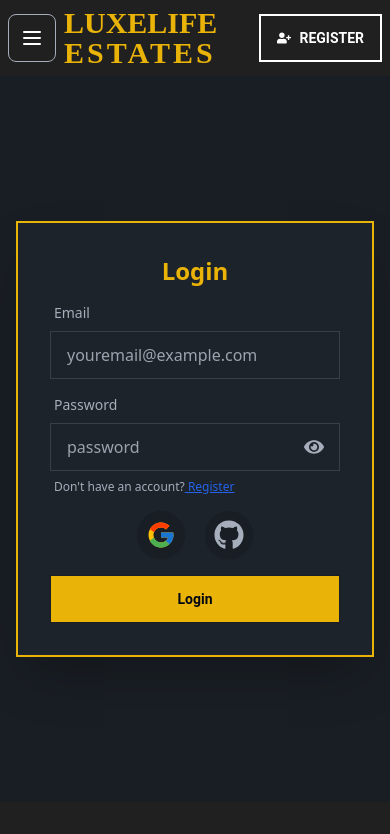
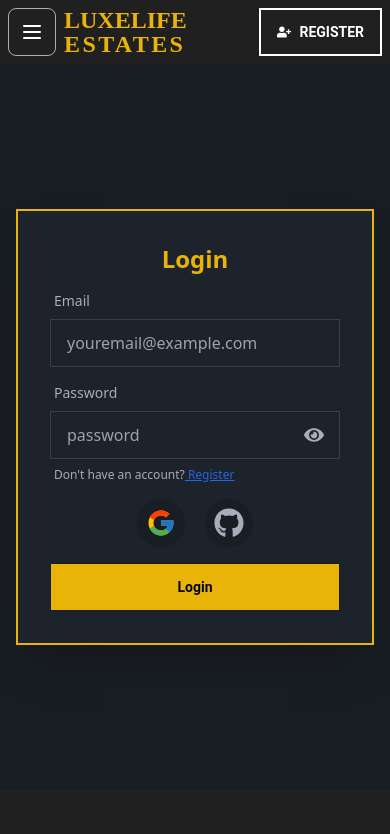
Before and after one commit to AdibHoque/PH-Assignment-9, a React (Vite) app: page /login in a window 390 px wide. Shown: the top 834 px of the page. Built offline with nearby package versions, Linux system fonts and the light colour scheme; no server answers.

Commit message:
Fixed Avatar overflow and animate.css causing problem to details-summary of navbar menu

```diff
--- a/src/components/Navbar.jsx
+++ b/src/components/Navbar.jsx
@@ -40,13 +40,13 @@ export default function NavBar() {
   );
   return (
     <div className="navbar bg-[#202020] lg:px-24 h-full ">
-      <div className="navbar-start animate__animated animate__fadeInRight">
+      <div className="navbar-start">
         <details className="dropdown">
           <summary
             tabIndex={0}
             role="button"
             onClick={() => setNavToggle(!navToggle)}
-            className="p-2 mr-2 btn btn-square btn-outline lg:hidden"
+            className="z-50 p-2 mr-2 btn btn-square btn-outline lg:hidden"
           >
             {navToggle ? (
               <svg
@@ -85,7 +85,7 @@ export default function NavBar() {
             {links}
           </ul>
         </details>
-        <Link className="mb-0 text-3xl font-bold leading-none text-yellow-500 lg:leading-none lg:text-3xl animate-fade-right animate-once font-playfair">
+        <Link className="mb-0 text-2xl font-bold leading-none text-yellow-500 animate__animated animate__fadeInRight md:text-3xl lg:leading-none lg:text-3xl animate-fade-right animate-once font-playfair">
           LUXELIFE<br></br>
           <span className="mt-0 leading-none tracking-widest">ESTATES</span>
         </Link>
@@ -97,7 +97,7 @@ export default function NavBar() {
         {loading ? (
           <span className="text-yellow-500 loading loading-spinner loading-lg"></span>
         ) : user ? (
-          <div className="flex justify-center gap-2">
+          <div className="flex justify-center md:gap-2">
             <div className="tooltip tooltip-bottom" data-tip={user.email}>
               <button className="text-4xl text-white btn btn-circle btn-ghost">
                 {user.photoURL ? (
```
